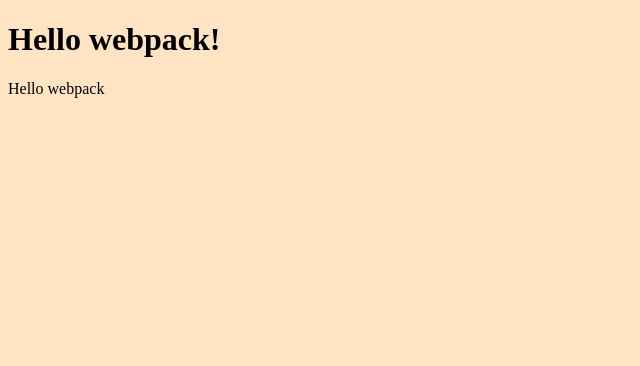
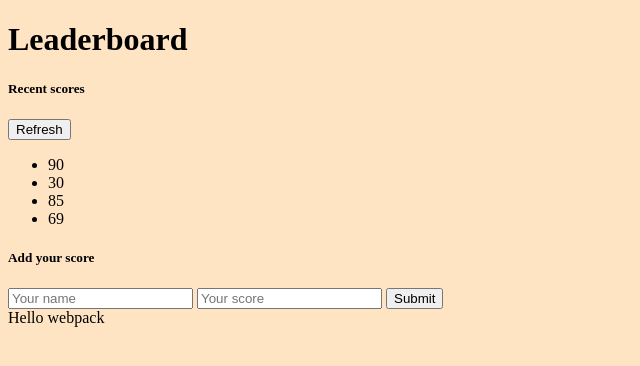
Before and after one commit to souad988/leaderboard, a plain HTML site: page index.html in a window 1280 px wide. Shown: the whole page, without its empty margins (0-640 px from the left). Drawn offline with Linux system fonts and the light colour scheme.

```diff
--- a/index.html
+++ b/index.html
@@ -1 +1,31 @@
-<!doctype html><html lang="en"><head><meta charset="UTF-8"><meta name="viewport" content="width=device-width,initial-scale=1"><title>Wbpack Exercise</title><script defer="defer" src="main.js"></script></head><body><h1>Hello webpack!</h1></body></html>
+<!DOCTYPE html>
+<html lang="en">
+<head>
+    <meta charset="UTF-8">
+    <meta name="viewport" content="width=device-width, initial-scale=1.0">
+    <title>Leaderboard</title>
+<script defer src="main.js"></script></head>
+<body>
+    <h1>Leaderboard</h1>
+    <div class="container">
+        <section class="scores">
+            <h5>Recent scores</h5>
+            <button>Refresh</button>
+            <ul class="scores_list">
+                <li>90 </li>
+                <li>30</li>
+                <li>85</li>
+                <li>69</li>
+            </ul>
+        </section>
+        <section class="scores_form">
+            <h5>Add your score</h5>
+            <form action="">
+                <input type="text" placeholder="Your name"/>
+                <input type="text" placeholder="Your score"/>
+                <button>Submit</button>
+            </form>
+        </section>
+    </div>
+</body>
+</html>
```
